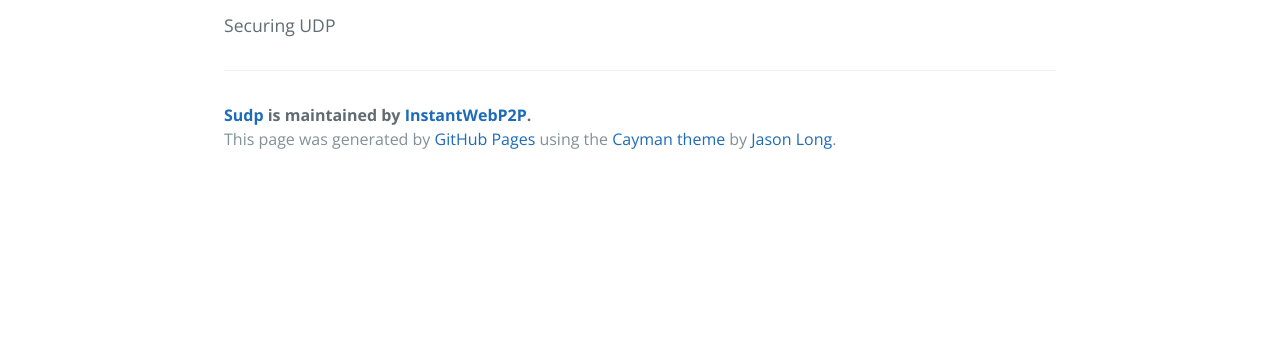
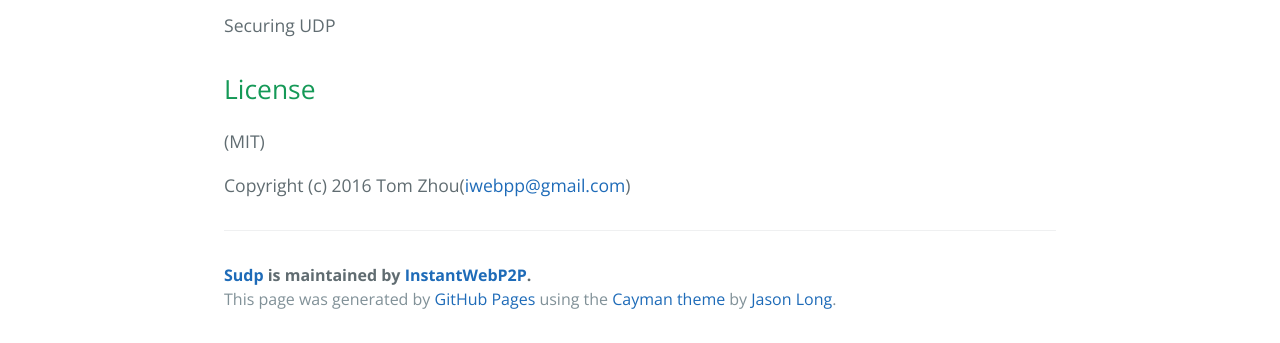
Before and after one commit to InstantWebP2P/sudp, a plain HTML site: page index.html in a window 1280 px wide. Shown: the part 473-816 px from the top of the page. Drawn offline with nearby package versions, Linux system fonts and the light colour scheme.

Commit message:
Create gh-pages branch via GitHub

```diff
--- a/index.html
+++ b/index.html
@@ -24,6 +24,13 @@
 
 <p>Securing UDP</p>
 
+<h2>
+<a id="license" class="anchor" href="#license" aria-hidden="true"><span aria-hidden="true" class="octicon octicon-link"></span></a>License</h2>
+
+<p>(MIT)</p>
+
+<p>Copyright (c) 2016 Tom Zhou(<a href="mailto:iwebpp@gmail.com">iwebpp@gmail.com</a>)</p>
+
       <footer class="site-footer">
         <span class="site-footer-owner"><a href="https://github.com/InstantWebP2P/sudp">Sudp</a> is maintained by <a href="https://github.com/InstantWebP2P">InstantWebP2P</a>.</span>
 
--- a/params.json
+++ b/params.json
@@ -1,6 +1,6 @@
 {
   "name": "Sudp",
   "tagline": "Securing UDP",
-  "body": "# sudp\r\nSecuring UDP\r\n",
+  "body": "# sudp\r\nSecuring UDP\r\n\r\n\r\n## License\r\n(MIT)\r\n\r\nCopyright (c) 2016 Tom Zhou(iwebpp@gmail.com)\r\n",
   "note": "Don't delete this file! It's used internally to help with page regeneration."
 }
```
